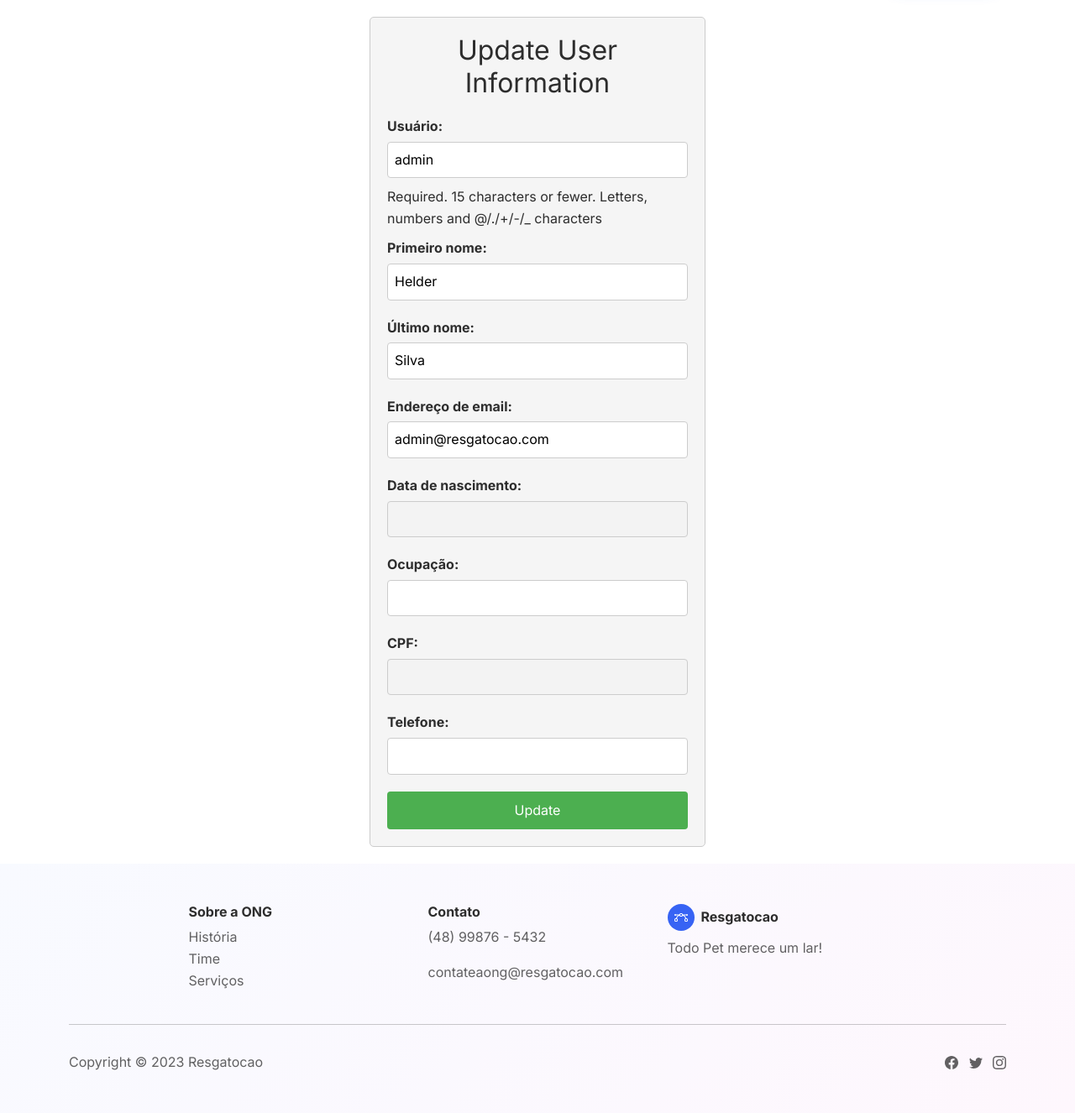
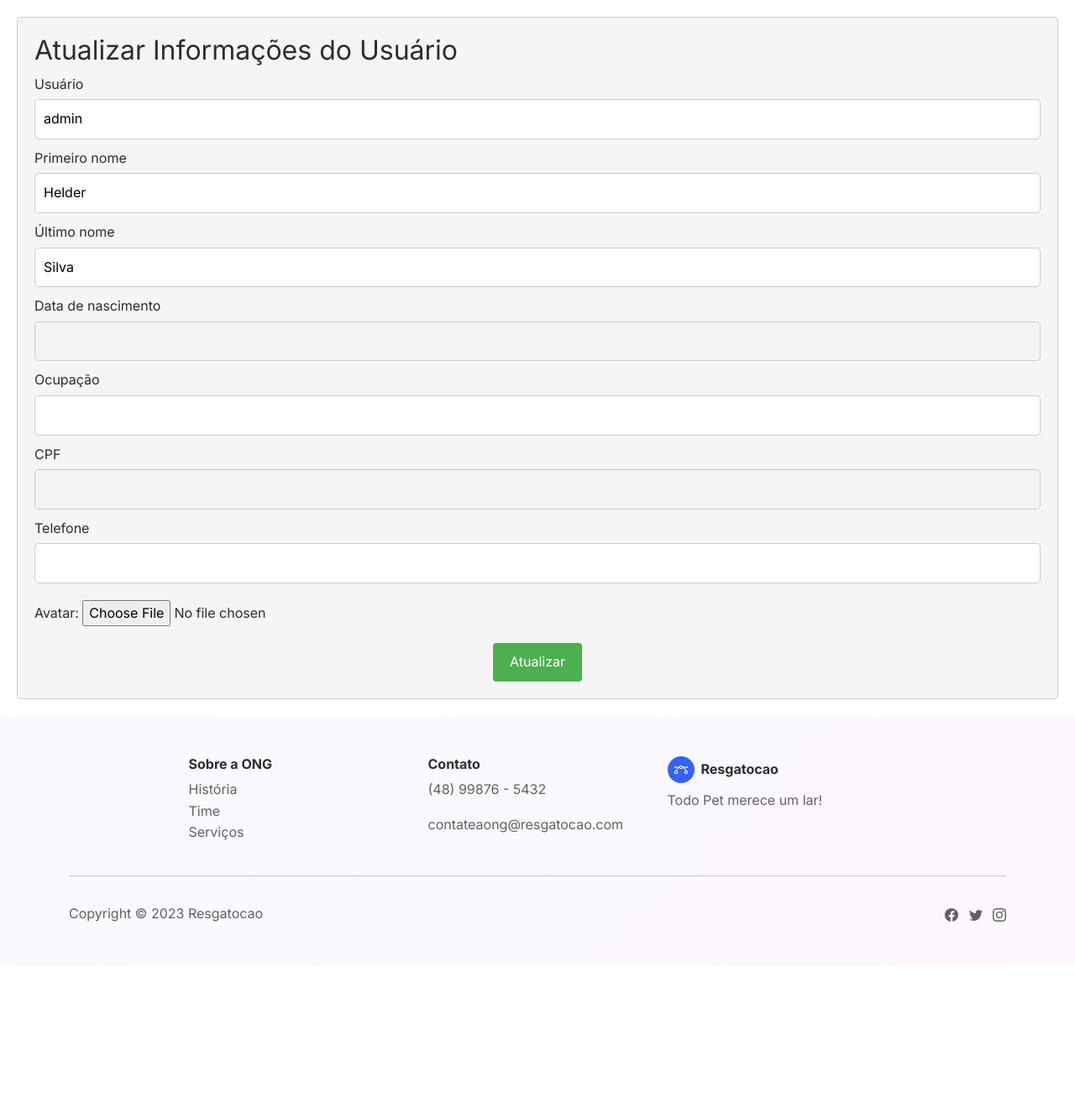
Before and after one commit to theHprogrammer-UFSCWORKS/RESGATOCAO, a Django app: page /account/detail/update in a window 1280 px wide. Shown: the part 84-1410 px from the top of the page at 84% size. After the commit the page ends 1182 px from the top, so only its background shows below. Run offline with Django 4.2, Linux system fonts and the light colour scheme; a user stored in the database is signed in; data comes from the database, SQL or seed files in the repository; some libraries are stand-ins or nearby versions.

Commit message:
Até agora feito: Usuário pode ver suas informações pessoais,editar informações gerais tal como nome, username, avatar, e até mudar a senha e email mantendo a sua mesma sessão,pode ver os endereços que tem, deletar endereços, editar endereços, e criar novos endereços, falta poder mudar qual o endereço principal

```diff
--- a/apps/account/forms.py
+++ b/apps/account/forms.py
@@ -38,9 +38,33 @@ class CustomUserUpdateForm(forms.ModelForm):
 
     class Meta:
         model = User
-        fields = ["username", "first_name", "last_name", "email", "birth_date", "occupation", "cpf", "phone"]
+        #fields = ["username", "first_name", "last_name", "email", "birth_date", "occupation", "cpf", "phone"]
+        fields = ["username", "first_name", "last_name", "birth_date", "occupation", "cpf", "phone"]
 
     def __init__(self, *args, **kwargs):
         super().__init__(*args, **kwargs)
         self.fields["birth_date"].disabled = True
         self.fields["cpf"].disabled = True
+
+class AvatarUploadForm(forms.ModelForm):
+    class Meta:
+        model = User
+        fields = ['avatar']
+
+from django.contrib.auth.forms import PasswordChangeForm,UserChangeForm
+
+
+class EmailPasswordUpdateForm(forms.Form):
+    email = forms.EmailField(label='Novo Email', required=False)
+    password = forms.CharField(label='Nova Senha', widget=forms.PasswordInput, required=False)
+    password_confirmation = forms.CharField(label='Confirmar Nova Senha', widget=forms.PasswordInput, required=False)
+
+    def clean(self):
+        cleaned_data = super().clean()
+        password = cleaned_data.get('password')
+        password_confirmation = cleaned_data.get('password_confirmation')
+
+        if password and password_confirmation and password != password_confirmation:
+            self.add_error('password_confirmation', 'As senhas não coincidem.')
+
+        return cleaned_data
--- a/apps/account/models.py
+++ b/apps/account/models.py
@@ -12,8 +12,8 @@ from django.utils import timezone
 from django.utils.translation import gettext_lazy as _
 
 
-def upload_to_adotante_photos(instance, filename):
-    return 'adotante_photos/{0}/{1}'.format(instance.adotante.user.username, filename)
+def upload_to_user_photos(instance, filename):
+    return 'user_photos/{0}/{1}'.format(instance.username, filename)
 
 
 class Endereco(models.Model):
@@ -78,7 +78,7 @@ class User(AbstractBaseUser, PermissionsMixin):
     phone = models.CharField('Telefone', max_length=13,
                              null=True, blank=True)  # '11 99999-9999
     avatar = models.ImageField(
-        'Avatar', upload_to=upload_to_adotante_photos, null=True, blank=True)
+        'Avatar', upload_to=upload_to_user_photos, null=True, blank=True)
     addresses = models.ManyToManyField(
         Endereco, verbose_name='Endereços', blank=True)
 
--- a/apps/account/urls.py
+++ b/apps/account/urls.py
@@ -16,5 +16,6 @@ urlpatterns = [
 
     path('detail/', views.UserDetailView.as_view(), name='user_detail'),
     path('detail/update', views.UserUpdateView.as_view(), name='user_update'),
+    path('detail/email_password_update/', views.EmailPasswordUpdateView.as_view(), name='email_password_update')
 
 ]
--- a/apps/account/views.py
+++ b/apps/account/views.py
@@ -10,7 +10,7 @@ from django.forms.models import model_to_dict
 from django.contrib.auth.mixins import LoginRequiredMixin #usado para verificar se está logado quando usando
 #classes como views
 
-from apps.account.forms import CustomUserCreationForm, EmailAuthenticationForm,CustomUserUpdateForm
+from apps.account.forms import CustomUserCreationForm, EmailAuthenticationForm,CustomUserUpdateForm,AvatarUploadForm,EmailPasswordUpdateForm
 
 from .models import User, Endereco
 
@@ -109,71 +109,58 @@ class UserDetailView(LoginRequiredMixin, DetailView):
     def get_object(self):
         return self.request.user
 
-'''class UserUpdateView(LoginRequiredMixin, UpdateView):
-    model = User
-    form_class = CustomUserCreationForm
-    template_name = 'account/user_update.html'
-    success_url = reverse_lazy('account:user_detail')
-
-    def get_object(self):
-        return self.request.user
-
-    def get_success_url(self):
-        return reverse_lazy('account:user_detail')
-
-    def form_valid(self, form):
-        user = form.save(commit=False)
-        user.save()
-        #return redirect(self.get_success_url())
-        return HttpResponseRedirect(self.get_success_url())'''
-
-'''class UserUpdateView(LoginRequiredMixin, UpdateView):
-    model = User
-    form_class = CustomUserCreationForm
-    template_name = 'account/user_update.html'
-    success_url = reverse_lazy('account:user_detail')
-
-    def get_object(self):
-        return self.request.user
-
-    def get_initial(self):
-        initial = super().get_initial()
-        user = self.get_object()
-        initial['cpf'] = user.cpf
-        initial['birth_date'] = user.birth_date
-        return initial
-
-    def form_valid(self, form):
-        user = form.save(commit=False)
-        user.save()
-        return redirect(self.get_success_url())'''
-
 class UserUpdateView(LoginRequiredMixin, UpdateView):
     model = User
     form_class = CustomUserUpdateForm
     template_name = 'account/user_update.html'
     success_url = reverse_lazy('account:user_detail')
 
-    def get_object(self):
+    def get_object(self, queryset=None):
         return self.request.user
 
-    def form_valid(self, form):
-        form.save()
+    def get_context_data(self, **kwargs):
+        context = super().get_context_data(**kwargs)
+        context['avatar_form'] = AvatarUploadForm(instance=self.request.user)
+        return context
+
+    def post(self, request, *args, **kwargs):
+        self.object = self.get_object()  # Set the 'object' attribute
+        form = self.get_form()
+        avatar_form = AvatarUploadForm(request.POST, request.FILES, instance=request.user)
+
+        if form.is_valid() and avatar_form.is_valid():
+            return self.form_valid(form, avatar_form)
+        else:
+            return self.form_invalid(form, avatar_form)
+
+    def form_valid(self, form, avatar_form):
+        avatar_form.save()  # Save the avatar form
         return super().form_valid(form)
 
-from django.contrib.auth.forms import PasswordChangeForm
-from django.contrib.auth.views import PasswordChangeView
+    def form_invalid(self, form, avatar_form):
+        return self.render_to_response(self.get_context_data(form=form, avatar_form=avatar_form))
 
-class UserPasswordChangeView(LoginRequiredMixin, PasswordChangeView):
-    template_name = 'account/password_change.html'
+from django.views.generic import FormView
+
+from django.contrib.auth import update_session_auth_hash
+
+class EmailPasswordUpdateView(FormView):
+    form_class = EmailPasswordUpdateForm
+    template_name = 'account/email_password_update.html'
     success_url = reverse_lazy('account:user_detail')
-    form_class = PasswordChangeForm
-
-    def get_form_kwargs(self):
-        kwargs = super().get_form_kwargs()
-        kwargs['user'] = self.request.user
-        return kwargs
 
     def form_valid(self, form):
-        form.save()
+        user = self.request.user
+        email = form.cleaned_data.get('email')
+        password = form.cleaned_data.get('password')
+
+        if email:
+            user.email = email
+            user.save()
+
+        if password:
+            user.set_password(password)
+            user.save()
+            update_session_auth_hash(self.request, user)
+
         return super().form_valid(form)
--- a/templates/account/address_create.html
+++ b/templates/account/address_create.html
@@ -39,7 +39,7 @@
               <input class="form-control border-dark" type="text" id="complemento" name="complemento">
             </div>
             <div class="form-group mt-3 text-center">
-              <button class="btn btn-primary" type="submit">Create Address</button>
+              <button class="btn btn-primary" type="submit">Criar Endereço</button>
             </div>
           </form>
         </div>
--- a/templates/account/user_update.html
+++ b/templates/account/user_update.html
@@ -1,69 +1,95 @@
 {% extends 'core/base.html' %}
+
+{% block title %}Atualizar Informações - Resgatocao{% endblock %}
 
 {% block content %}
   <style>
     .user-update-form {
-      margin: 20px auto;
-      max-width: 400px;
+      margin: 20px;
       padding: 20px;
       border: 1px solid #ccc;
       border-radius: 5px;
       background-color: #f5f5f5;
     }
 
-    .user-update-form h2 {
-      margin-bottom: 20px;
-      text-align: center;
+    .user-update-form p {
+      margin: 10px 0;
     }
 
-    .user-update-form p {
-      margin-bottom: 10px;
-    }
-
-    .user-update-form label {
-      display: block;
+    .user-update-form strong {
       font-weight: bold;
-      margin-bottom: 5px;
     }
 
     .user-update-form input[type="text"],
     .user-update-form input[type="email"],
-    .user-update-form input[type="password"] {
+    .user-update-form select {
       width: 100%;
-      padding: 8px;
+      padding: 10px;
       border: 1px solid #ccc;
-      border-radius: 4px;
+      border-radius: 5px;
       box-sizing: border-box;
+      margin-top: 5px;
       margin-bottom: 10px;
     }
 
-    .user-update-form input[readonly] {
-      background-color: #f5f5f5;
-      color: #777;
-      cursor: not-allowed;
+    .avatar-upload {
+      margin-top: 20px;
     }
 
-    .user-update-form button[type="submit"] {
+    .avatar-upload input[type="file"] {
+      display: none;
+    }
+
+    .avatar-upload label {
+      display: inline-block;
       background-color: #4CAF50;
       color: white;
       padding: 10px 20px;
       border: none;
       border-radius: 4px;
       cursor: pointer;
-      width: 100%;
     }
 
-    .user-update-form button[type="submit"]:hover {
+    .avatar-upload label:hover {
+      background-color: #45a049;
+    }
+
+    .update-button {
+      display: flex;
+      justify-content: center;
+      margin-top: 20px;
+    }
+
+    .update-button button {
+      display: inline-block;
+      background-color: #4CAF50;
+      color: white;
+      padding: 10px 20px;
+      border: none;
+      border-radius: 4px;
+      cursor: pointer;
+      text-decoration: none;
+    }
+
+    .update-button button:hover {
       background-color: #45a049;
     }
   </style>
 
   <div class="user-update-form">
-    <h2>Update User Information</h2>
-    <form method="post">
+    <h2>Atualizar Informações do Usuário</h2>
+    <form method="post" enctype="multipart/form-data">
       {% csrf_token %}
-      {{ form.as_p }}
-      <button type="submit">Update</button>
+      {% for field in form %}
+        {% if field.name != 'password' %}
+          <label for="{{ field.id_for_label }}">{{ field.label }}</label>
+          {{ field }}
+        {% endif %}
+      {% endfor %}
+      {{ avatar_form.as_p }}  <!-- Render the avatar form -->
+      <div class="update-button">
+        <button type="submit">Atualizar</button>
+      </div>
     </form>
   </div>
 {% endblock %}
```
Also changed, not shown: templates/account/address_detail.html (+52 -39 lines), templates/account/address_list.html (+7 -14 lines), templates/account/email_password_update.html (added, +83 -0 lines), templates/account/user_detail.html (+17 -12 lines), apps/account/migrations/0001_initial.py, media/user_photos/luccams/Untitled_design.png (added), media/user_photos/luccams/Untitled_design1.png (added), media/user_photos/luccams/Untitled_design1_DbEn5MT.png (added), media/user_photos/luccams/WhatsApp_Image_2023-05-30_at_13.45.38.jpeg (added), media/user_photos/luccams/WhatsApp_Image_2023-05-30_at_13.45.38_D0l0bZC.jpeg (added).
